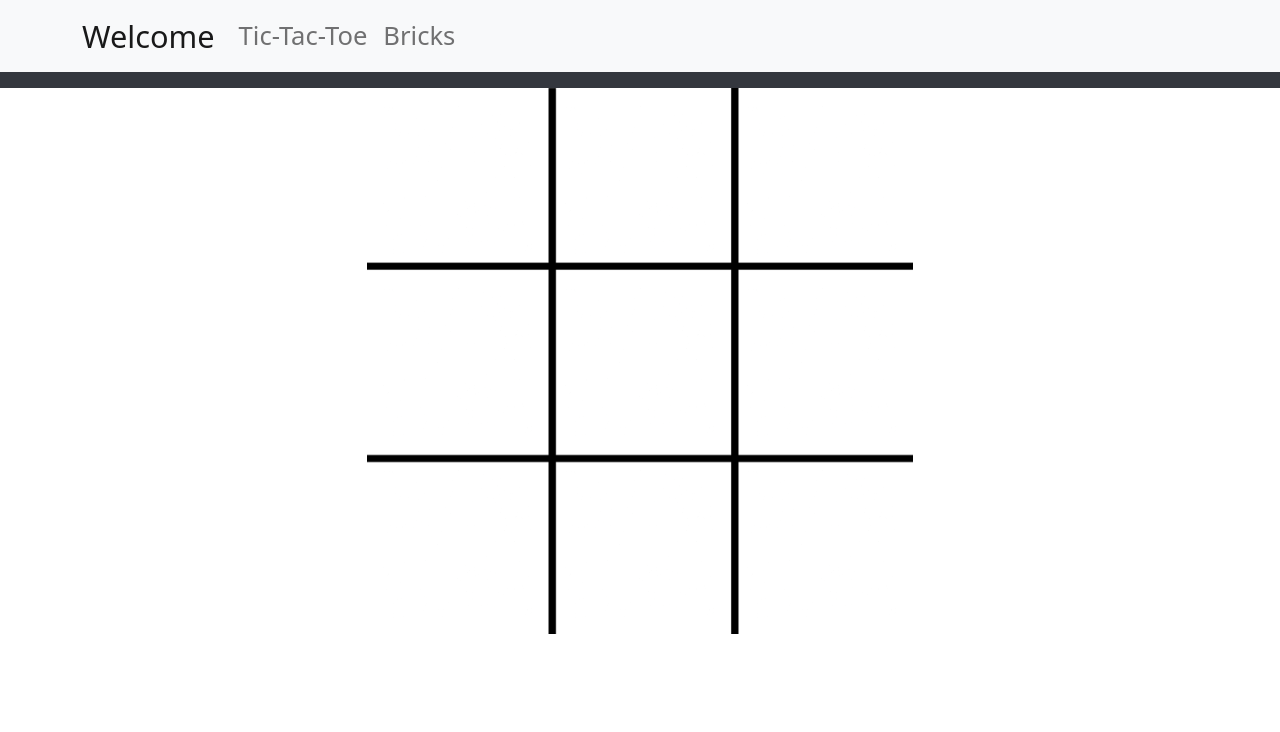
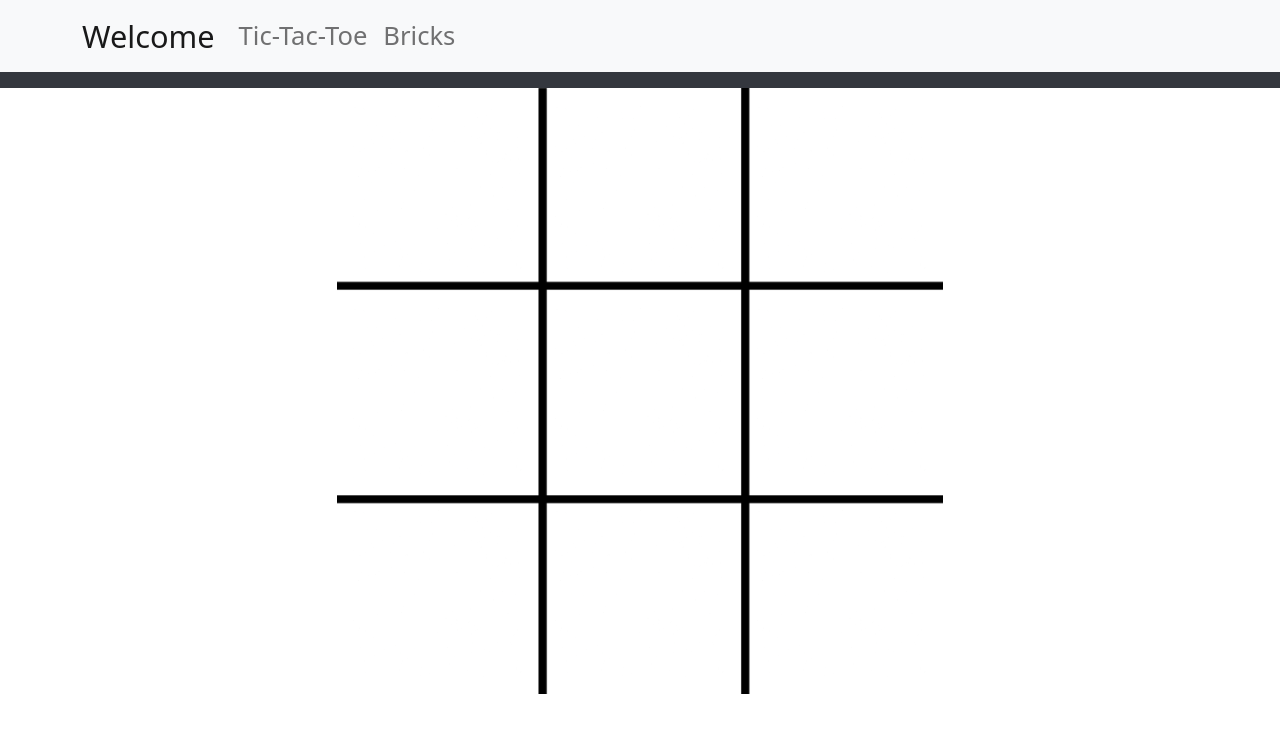
Before and after one commit to gloriyo/gloriyo.github.io, a React (Create React App) app: page /game in a window 1280 px wide. Shown: the top 732 px of the page. Built offline with nearby package versions, Linux system fonts and the light colour scheme.

Commit message:
increase size of board

```diff
--- a/src/css/game-style.css
+++ b/src/css/game-style.css
@@ -3,13 +3,13 @@
     background-color: white;
   } */
 
-  .navbar {
+.navbar {
     font-size: 1.75em;
-  }
+}
 
-  .navbar-brand {
+.navbar-brand {
     font-size: 1.2em !important;
-  }
+}
 
 .game-nav {
     font-size: 1.6em !important;
@@ -36,13 +36,13 @@
 }
 
 .box {
-    line-height: 150px;
-    height: 150px;
+    line-height: 170px;
+    height: 170px;
     margin-right: -1px;
     margin-top: -1px;
     padding: 0;
     text-align: center;
-    width: 150px;
+    width: 170px;
 
     background: transparent;
     border: none;
@@ -53,8 +53,8 @@
 }
 
 .box > img {
-    height: 150px;
-    width: 150px;
+    height: 170px;
+    width: 170px;
 }
 
 canvas {
@@ -80,27 +80,23 @@ canvas {
     /* background-color: #40d2ffd3; */
     background-color: #f2f6f8b9;
     position: absolute !important;
-    /* padding: 1rem 1rem; */
-    /* margin-bottom: 1rem !important; */
-    /* border: 1px solid transparent;
-    border-radius: 0.25rem; */
+    padding: 1.7rem !important;
 
-    font-size: x-large;
-    width: 300px;
-    /* height: 70px; */
+    font-size: xx-large;
+    width: 400px;
 
-    top: 45%;
+    top: 40%;
     left: 50%;
     transform: translate(-50%, -50%);
     display: grid;
-    /* text-align: center; */
-  }
+
+}
 
 .play-button {
 
     background-color: #ffc100 !important;
     border: none !important;
-    width: 150px;
+    width: 170px;
     font-size: small !important;
     color: white !important;
 
@@ -113,37 +109,3 @@ canvas {
 .play-button:hover {
     background-color: #ffa900  !important;
 }
-
-
-.board-cnt {
-    text-align: -webkit-center;
-}
-
-
-.board {
-    width: fit-content;
-    background-size: contain;
-    margin: 1em;
-}
-
-.box {
-    line-height: 150px;
-    height: 150px;
-    margin-right: -1px;
-    margin-top: -1px;
-    padding: 0;
-    text-align: center;
-    width: 150px;
-
-    background: transparent;
-    border: none;
-
-    margin: 1em;
-
-
-}
-
-.box > img {
-    height: 150px;
-    width: 150px;
-}
```
